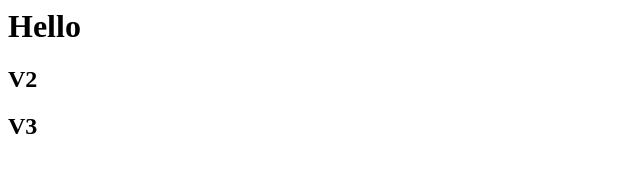
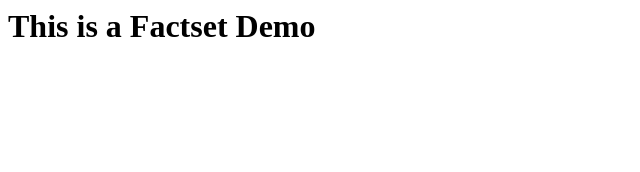
Before and after one commit to sanjshah2001/demo, a plain HTML site: page index.html in a window 1280 px wide. Shown: the whole page, without its empty margins (0-640 px from the left). Drawn offline with Linux system fonts and the light colour scheme.

Commit message:
Changed to index

```diff
--- a/index.html
+++ b/index.html
@@ -1,3 +1 @@
-<H1>Hello</H1>
-<H2>V2</H2>
-<H2>V3</H2>
+<H1>This is a Factset Demo</H1>
```
